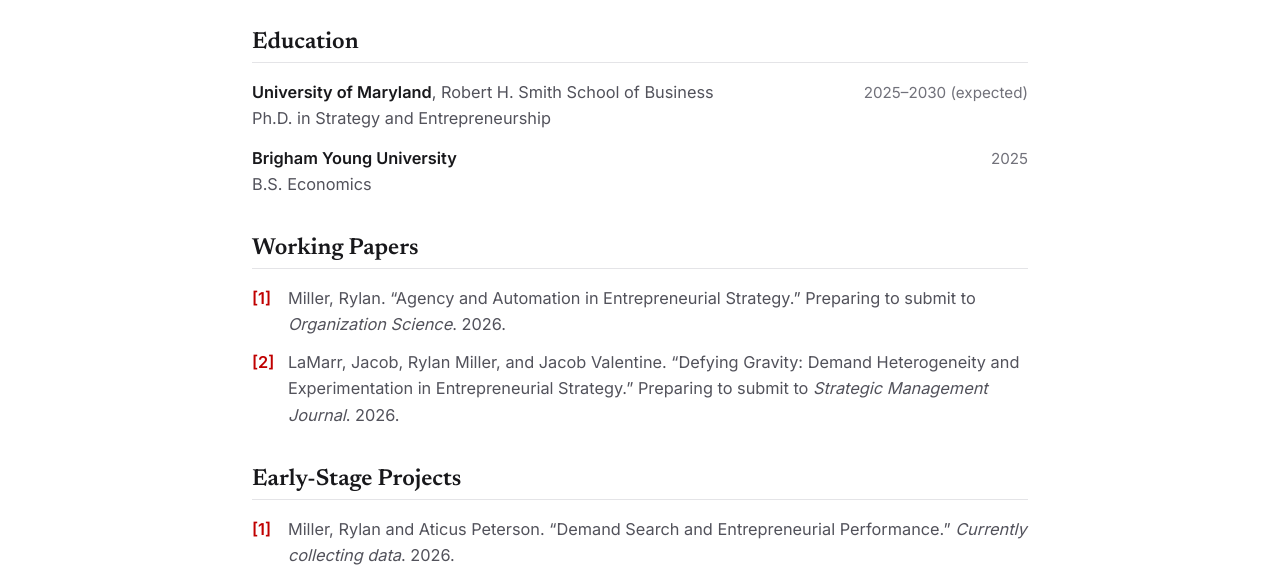
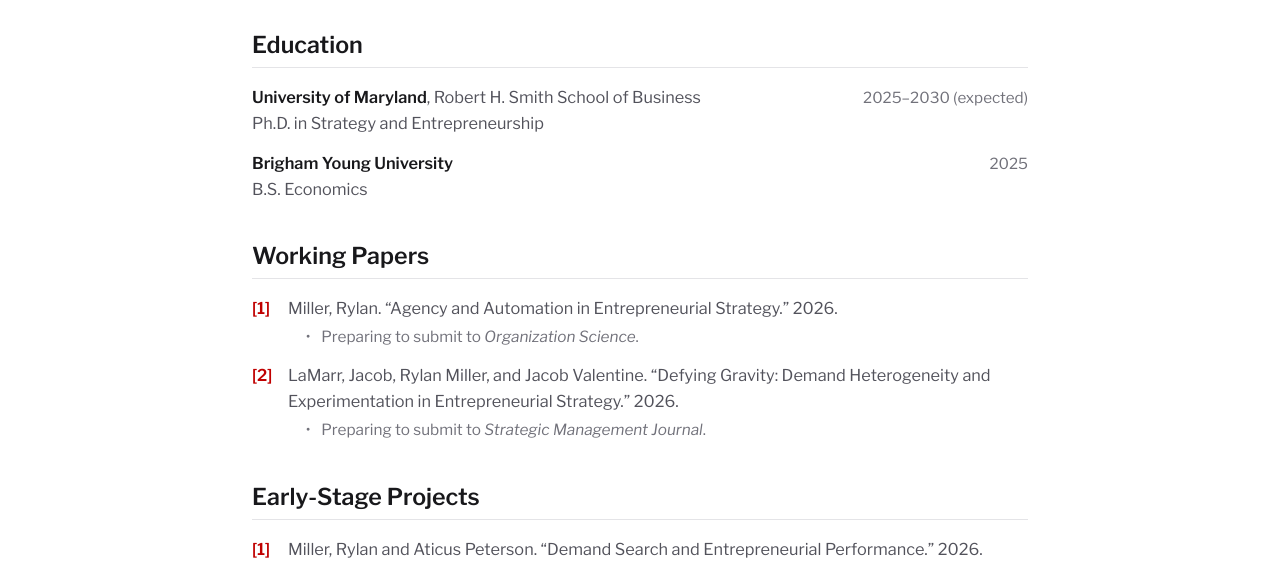
Before and after one commit to rylanmiller25/rylanmiller25.github.io, a plain HTML site: page cv.html in a window 1280 px wide. Shown: the part 215-784 px from the top of the page. Drawn offline with nearby package versions, Linux system fonts and the light colour scheme.

Commit message:
Switch to Libre Franklin; CV status lines as sub-bullets (web + PDF)

```diff
--- a/cv.html
+++ b/cv.html
@@ -6,8 +6,8 @@
   <title>CV — Rylan Miller</title>
   <link rel="preconnect" href="https://fonts.googleapis.com">
   <link rel="preconnect" href="https://fonts.gstatic.com" crossorigin>
-  <link href="https://fonts.googleapis.com/css2?family=Inter:wght@400;500;600;700&family=Newsreader:opsz,wght@6..72,400;6..72,500;6..72,600;6..72,700&display=swap" rel="stylesheet">
-  <link rel="stylesheet" href="styles.css?v=6">
+  <link href="https://fonts.googleapis.com/css2?family=Libre+Franklin:ital,wght@0,400;0,500;0,600;0,700;1,400;1,500&display=swap" rel="stylesheet">
+  <link rel="stylesheet" href="styles.css?v=7">
 </head>
 <body>
   <header class="site-header">
@@ -40,16 +40,24 @@
     <section class="cv-section">
       <h2>Working Papers</h2>
       <ol class="cv-list">
-        <li>Miller, Rylan. &ldquo;Agency and Automation in Entrepreneurial Strategy.&rdquo; Preparing to submit to <em>Organization Science</em>. 2026.</li>
-        <li>LaMarr, Jacob, Rylan Miller, and Jacob Valentine. &ldquo;Defying Gravity: Demand Heterogeneity and Experimentation in Entrepreneurial Strategy.&rdquo; Preparing to submit to <em>Strategic Management Journal</em>. 2026.</li>
+        <li>Miller, Rylan. &ldquo;Agency and Automation in Entrepreneurial Strategy.&rdquo; 2026.
+          <ul class="cv-status"><li>Preparing to submit to <em>Organization Science</em>.</li></ul>
+        </li>
+        <li>LaMarr, Jacob, Rylan Miller, and Jacob Valentine. &ldquo;Defying Gravity: Demand Heterogeneity and Experimentation in Entrepreneurial Strategy.&rdquo; 2026.
+          <ul class="cv-status"><li>Preparing to submit to <em>Strategic Management Journal</em>.</li></ul>
+        </li>
       </ol>
     </section>
 
     <section class="cv-section">
       <h2>Early-Stage Projects</h2>
       <ol class="cv-list">
-        <li>Miller, Rylan and Aticus Peterson. &ldquo;Demand Search and Entrepreneurial Performance.&rdquo; <em>Currently collecting data</em>. 2026.</li>
-        <li>Miller, Rylan. &ldquo;Managerial Intensity, Product Strategy, and Structural Expansion in Scaling Startups.&rdquo; <em>Currently analyzing data</em>. 2026.</li>
+        <li>Miller, Rylan and Aticus Peterson. &ldquo;Demand Search and Entrepreneurial Performance.&rdquo; 2026.
+          <ul class="cv-status"><li>Currently collecting data.</li></ul>
+        </li>
+        <li>Miller, Rylan. &ldquo;Managerial Intensity, Product Strategy, and Structural Expansion in Scaling Startups.&rdquo; 2026.
+          <ul class="cv-status"><li>Currently analyzing data.</li></ul>
+        </li>
       </ol>
     </section>
 
--- a/styles.css
+++ b/styles.css
@@ -1,6 +1,6 @@
 /* ── Rylan Miller portfolio — light / zinc palette, red accent ────────────── */
 /* Zinc grays + the red (#C00000) used in Rylan's slide decks,                 */
-/* with a Newsreader/Inter type pairing (distinct from their Source Serif/Jakarta). */
+/* with Libre Franklin throughout.                                              */
 :root {
   --bg:           #ffffff;   /* page background: white */
   --surface:      #fafafa;   /* subtle off-white (zinc-50) */
@@ -14,8 +14,8 @@
   --accent-hover: #8f0000;   /* deep red for hover */
   --accent-soft:  #fbeaea;   /* pale red tint */
 
-  --font-head:  "Newsreader", Georgia, "Times New Roman", serif;
-  --font-body:  "Inter", -apple-system, "Helvetica Neue", Helvetica, sans-serif;
+  --font-head:  "Libre Franklin", "Helvetica Neue", Helvetica, Arial, sans-serif;
+  --font-body:  "Libre Franklin", "Helvetica Neue", Helvetica, Arial, sans-serif;
 }
 
 * { margin: 0; padding: 0; box-sizing: border-box; }
@@ -547,6 +547,22 @@ body {
   color: var(--accent);
   font-weight: 600;
 }
+/* status line under each paper: small indented bullet */
+.cv-list .cv-status { list-style: none; margin-top: 4px; padding-left: 1.1em; }
+.cv-list .cv-status li {
+  counter-increment: none;
+  padding-left: 1em;
+  font-size: 0.96rem;
+  color: var(--muted);
+}
+.cv-list .cv-status li::before {
+  content: "•";
+  left: 0;
+  color: var(--muted);
+  font-weight: 400;
+}
+.cv-list .cv-status li + li { margin-top: 2px; }
+
 @media (max-width: 600px) {
   .cv-row { flex-direction: column; gap: 2px; }
 }
```
Also changed, not shown: about.html (+2 -2 lines), data.html (+2 -2 lines), ideas.html (+2 -2 lines), index.html (+2 -2 lines), research.html (+2 -2 lines), 1 other file.
